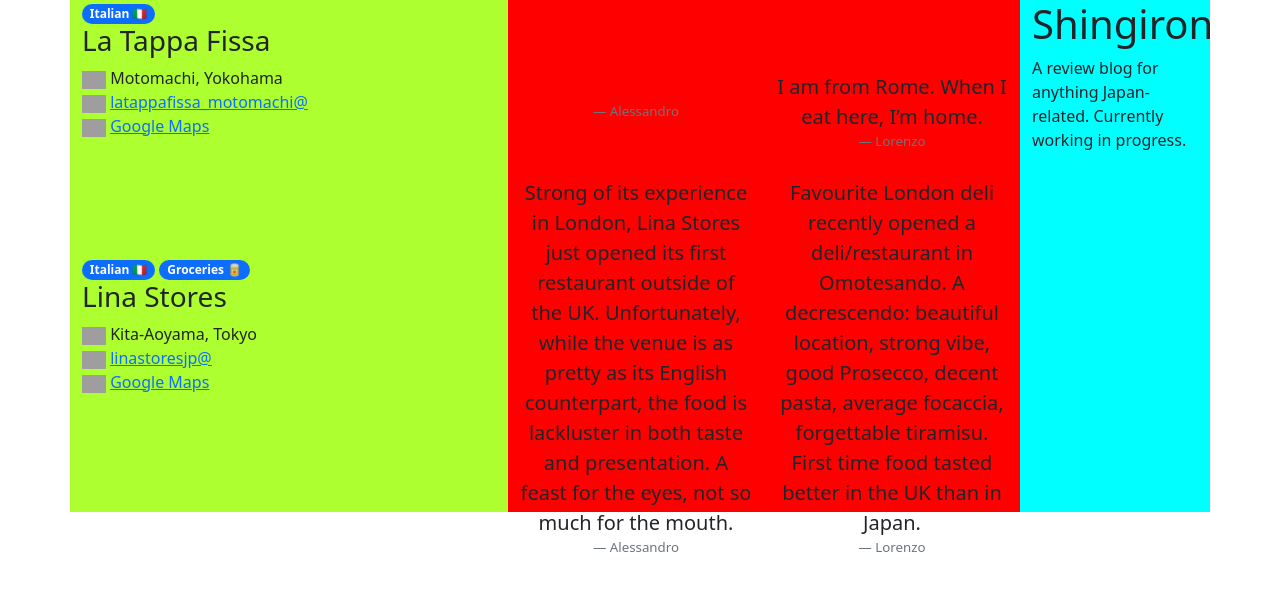
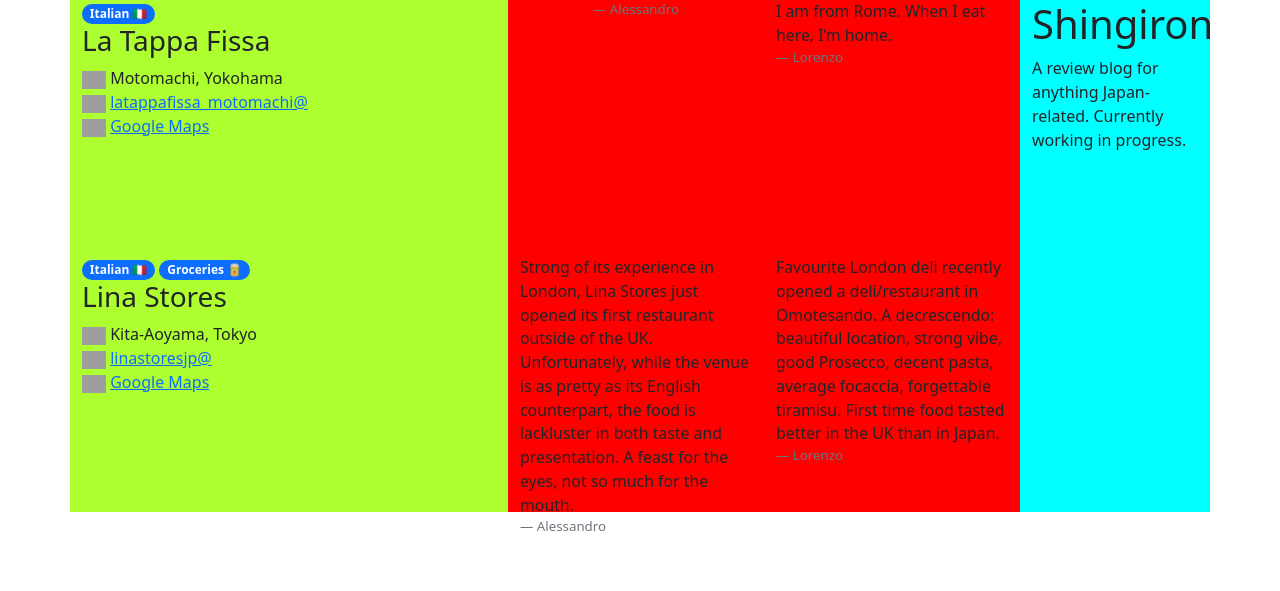
Before and after one commit to alessandrosp/shingiron, a Jekyll site: the page built from docs/index.html, in a window 1280 px wide. Shown: the top 591 px of the page. Built offline with Jekyll 4.4.1, drawn with Linux system fonts in a browser that asks for light colours; nearby versions of some CDN libraries; comment, search, counter and statistics services are not loaded; grey boxes are pictures that could not be loaded.

Commit message:
Update style.css

```diff
--- a/docs/assets/css/style.css
+++ b/docs/assets/css/style.css
@@ -1,3 +1,7 @@
+.blockquote {
+  font-size: 0.99rem;
+}
+
 img {
   max-height: 100%;
   max-width: 100%;
@@ -22,8 +26,8 @@
   display: flex !important;
   justify-content: center;
   margin: auto;
-  align-items: center;
-  text-align: center;
+  /* align-items: center; DEPRECATED */
+  text-align: left !important;
 }
 
 @media only screen and (max-width: 992px) {
```
